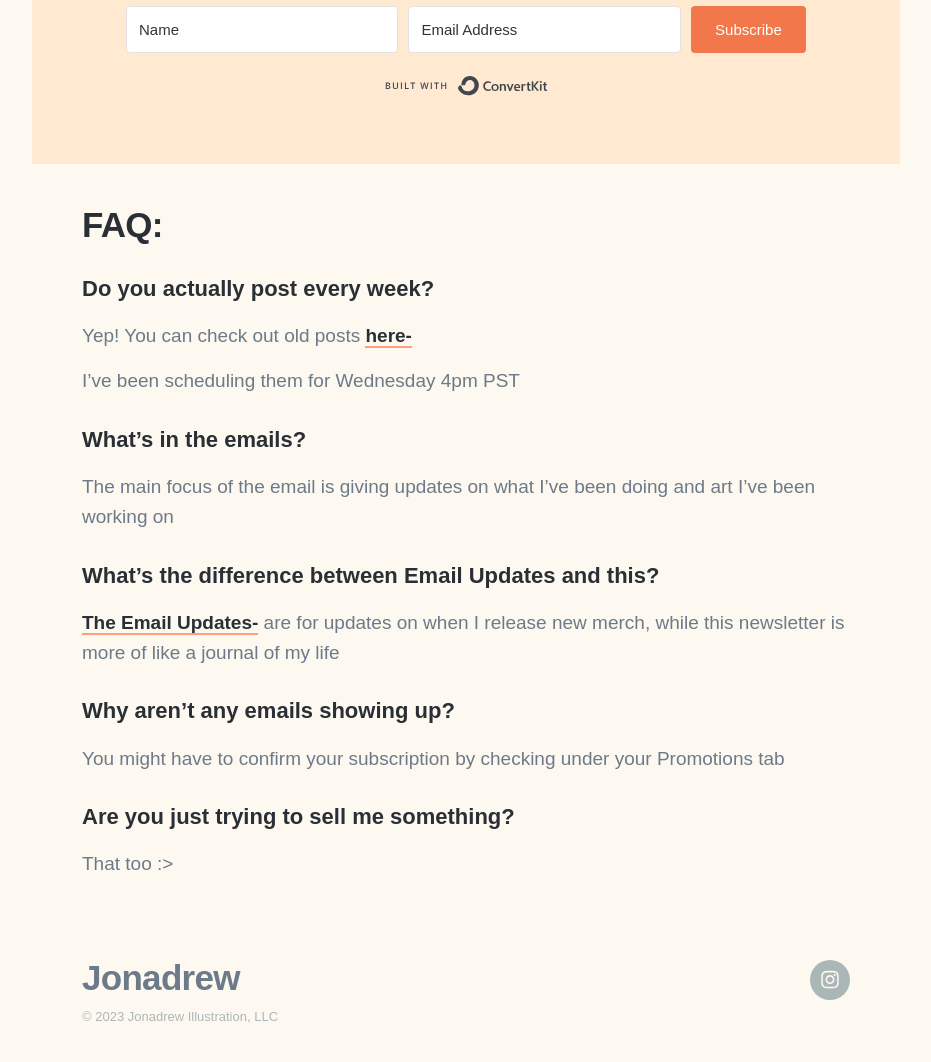
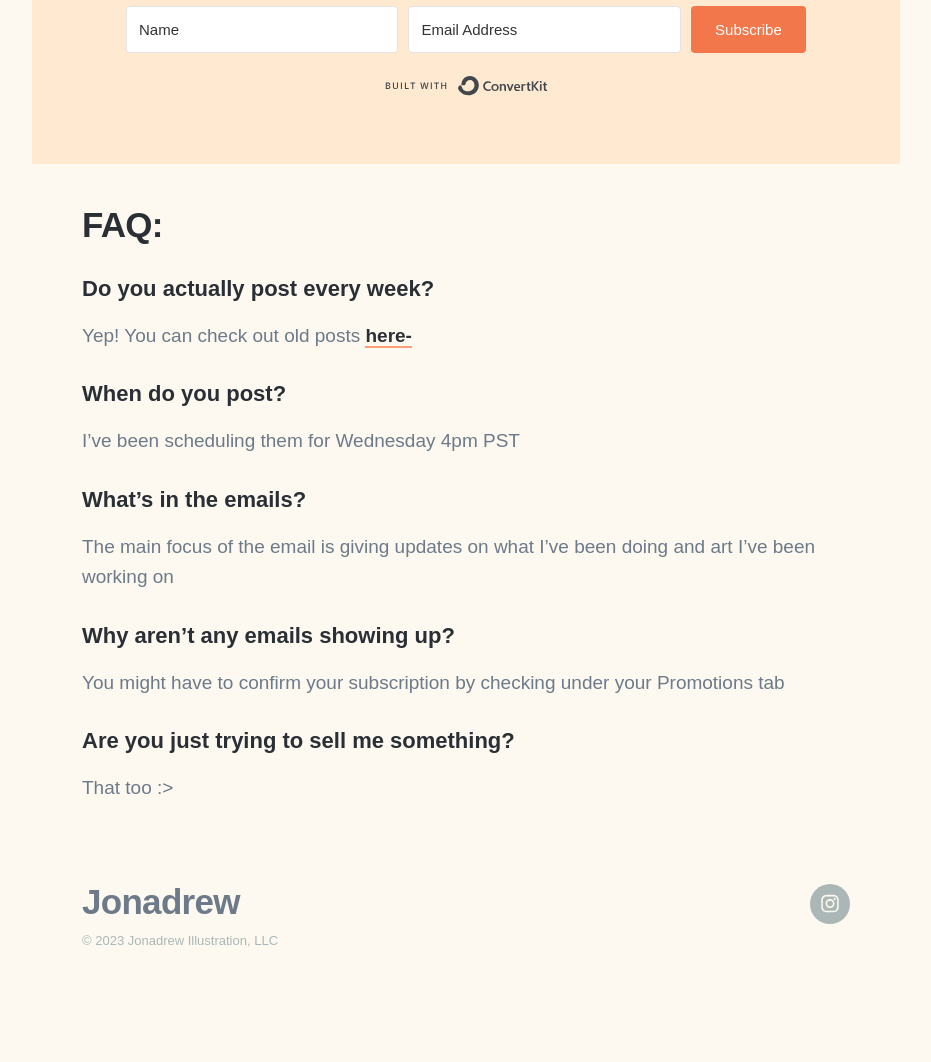
Before and after one commit to andrwyoung/jonadrew-v4, a Jekyll site: the page built from _pages/newsletter.md, in a window 1280 px wide, cut to the strip 695-1798 px from the top of the page. Shown: the top 1062 px of the strip, without its empty margins (174-1105 px from the left). Built offline with Jekyll 4.4.1, drawn with Linux system fonts in a browser that asks for light colours; nearby versions of some CDN libraries; some web fonts are replaced; after the commit the page ends 1722 px from its top, so only the background shows below that.

```diff
--- a/_pages/newsletter.md
+++ b/_pages/newsletter.md
@@ -18,15 +18,13 @@ Sign up for the **Weekly Wednesday Newsletter** to receive updates on what I've
 
 Yep! You can check out old posts [here-](https://blog.jonadrew.com/profile)
 
+#### When do you post?
+
 I've been scheduling them for Wednesday 4pm PST
 
 #### What's in the emails?
 
 The main focus of the email is giving updates on what I've been doing and art I've been working on
-
-#### What's the difference between Email Updates and this?
-
-[The Email Updates-](https://blog.jonadrew.com/signup) are for updates on when I release new merch, while this newsletter is more of like a journal of my life
 
 #### Why aren't any emails showing up?
 
```
Also changed, not shown: unpublished/index.html (added, +31 -0 lines).
